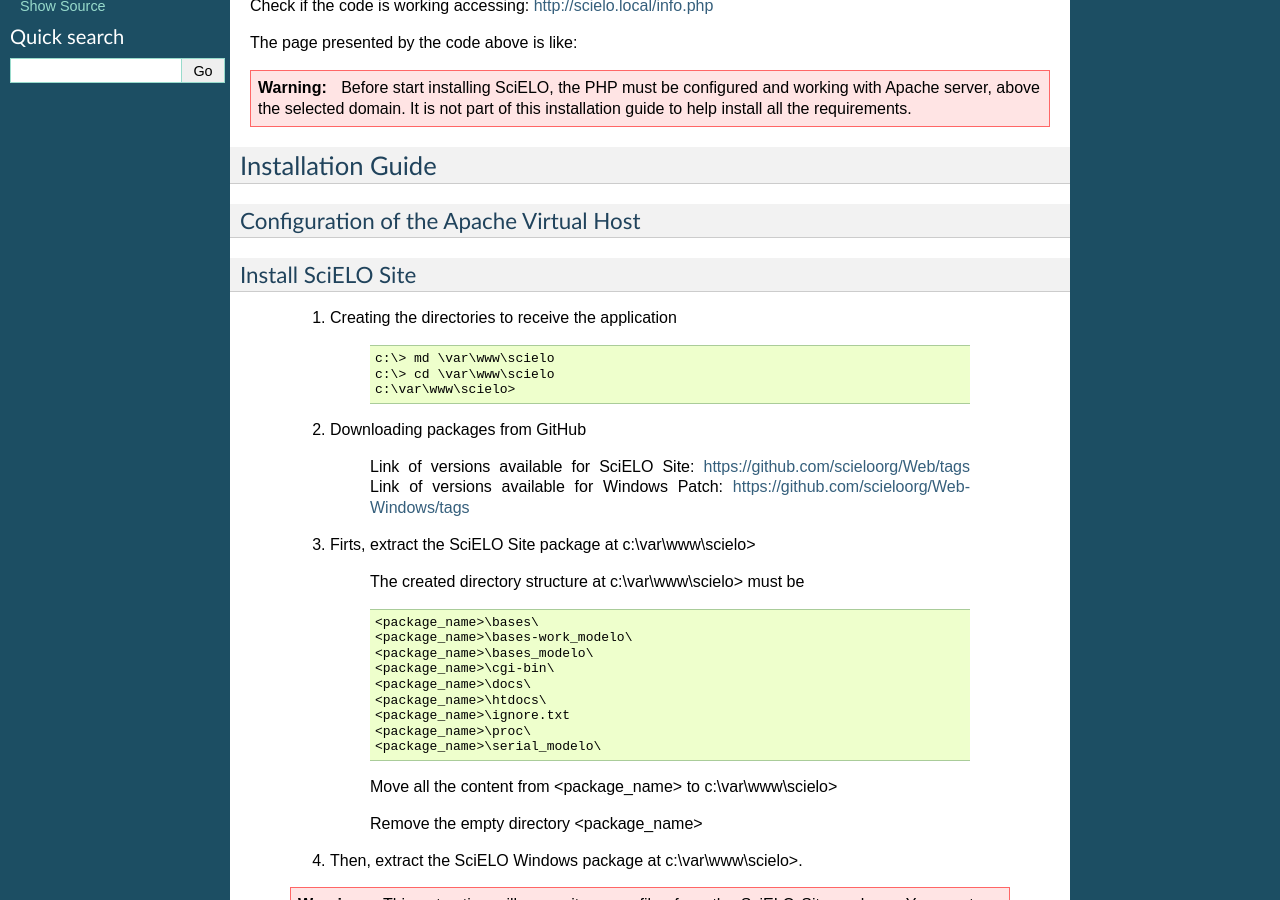
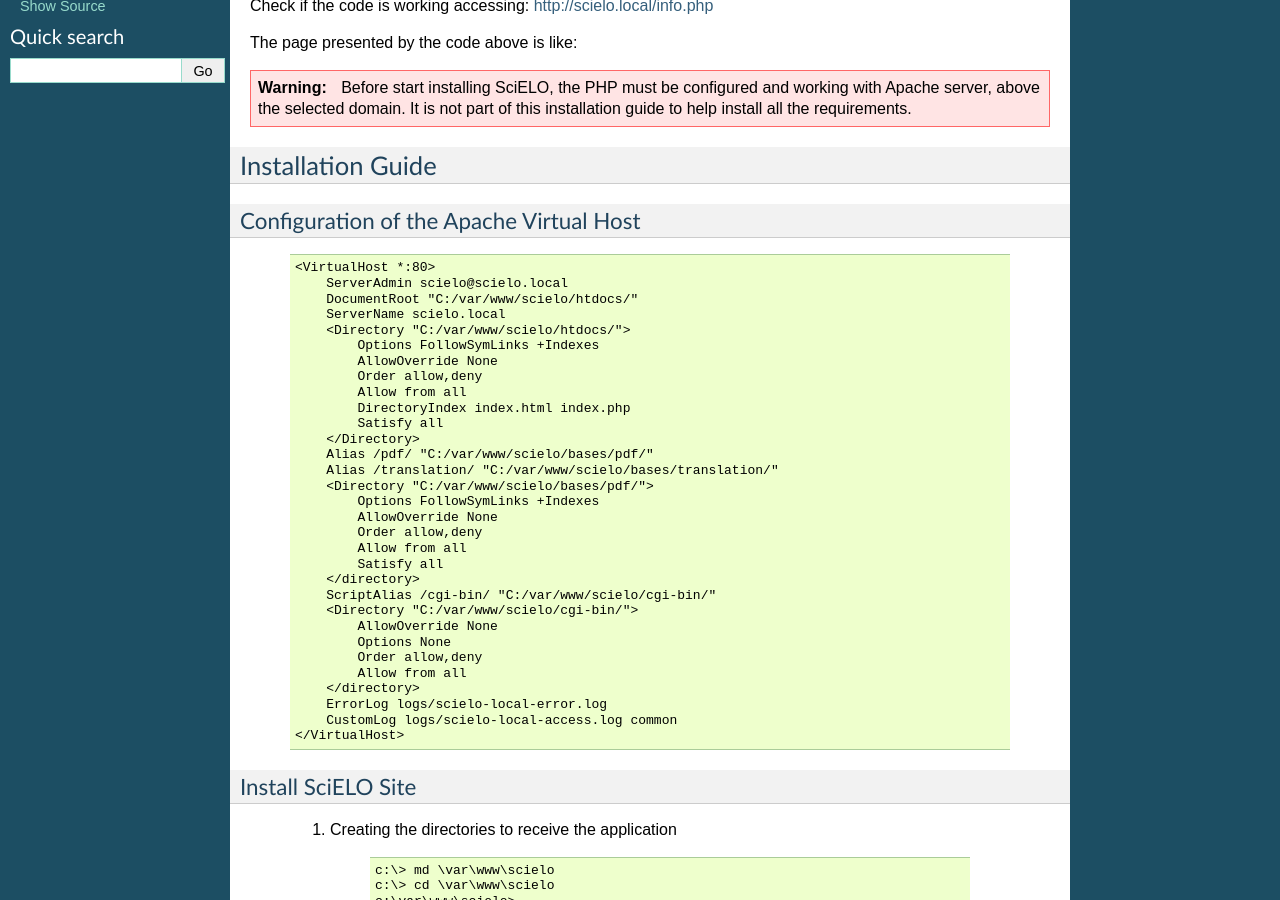
Before and after one commit to scieloorg/Web-Windows, a Sphinx documentation site: the page built from docs/source/howtoinstall_scielowebwin.rst, in a window 1280 px wide and 900 px high, scrolled down 770 px. Built offline with Sphinx 7.4.7, drawn with Linux system fonts in a browser that asks for light colours; formulas are drawn with MathJax 3; some of the changed lines change nothing that is shown; some of the changed text lies outside the part shown.

Commit message:
how to install

```diff
--- a/docs/source/howtoinstall_scielowebwin.rst
+++ b/docs/source/howtoinstall_scielowebwin.rst
@@ -58,13 +58,12 @@
 
         * Remember to fix all the paths if you are installing the SciELO Site in a different directory.
 
-    .. code-block: text
+    .. code-block:: text
 
         <VirtualHost *:80>
             ServerAdmin scielo@scielo.local
             DocumentRoot "C:/var/www/scielo/htdocs/"
             ServerName scielo.local
-
             <Directory "C:/var/www/scielo/htdocs/">
                 Options FollowSymLinks +Indexes
                 AllowOverride None
@@ -73,10 +72,8 @@
                 DirectoryIndex index.html index.php
                 Satisfy all
             </Directory>
-
             Alias /pdf/ "C:/var/www/scielo/bases/pdf/"
             Alias /translation/ "C:/var/www/scielo/bases/translation/"
-
             <Directory "C:/var/www/scielo/bases/pdf/">
                 Options FollowSymLinks +Indexes
                 AllowOverride None
@@ -84,21 +81,16 @@
                 Allow from all
                 Satisfy all
             </directory>
-
             ScriptAlias /cgi-bin/ "C:/var/www/scielo/cgi-bin/"
-
             <Directory "C:/var/www/scielo/cgi-bin/">
                 AllowOverride None
                 Options None
                 Order allow,deny
                 Allow from all
             </directory>
-
             ErrorLog logs/scielo-local-error.log
             CustomLog logs/scielo-local-access.log common
         </VirtualHost>
-
-
 
 Install SciELO Site
 ===================
@@ -114,6 +106,7 @@
     2. Downloading packages from GitHub
 
         Link of versions available for SciELO Site: https://github.com/scieloorg/Web/tags
+
         Link of versions available for Windows Patch: https://github.com/scieloorg/Web-Windows/tags
 
     3. Firts, extract the SciELO Site package at c:\\var\\www\\scielo>
@@ -152,7 +145,7 @@
 
         .. image:: img/en/scielo027.png
 
-    7. Install the CISIS tool at the SciELO Site diretories
+    7. Install the CISIS tool at the SciELO Site directories
 
         Download the `CISIS package <http://wiki.bireme.org/en/index.php/CISIS>`_ from the BIREME products website and extract it at c:\\var\\www\\scielo\\proc\\cisis>.
 
@@ -172,7 +165,7 @@
             CISIS Interface v5.2b/.iy0/Z/4GB/GIZ/DEC/ISI/UTL/INVX/B7/FAT/CIP/CGI/MX/W
             Copyright (c)BIREME/PAHO 2006. [!http://www.bireme.br/products/cisis]
 
-    8. Install the WWWISIS tool at the SciELO Site diretories
+    8. Install the WWWISIS tool at the SciELO Site directories
 
         Download the `WWWISIS package <http://wiki.bireme.org/en/index.php/WWWISIS>`_ from the BIREME products website and extract it at c:\\var\\www\\scielo\\cgi-bin>.
 
```
